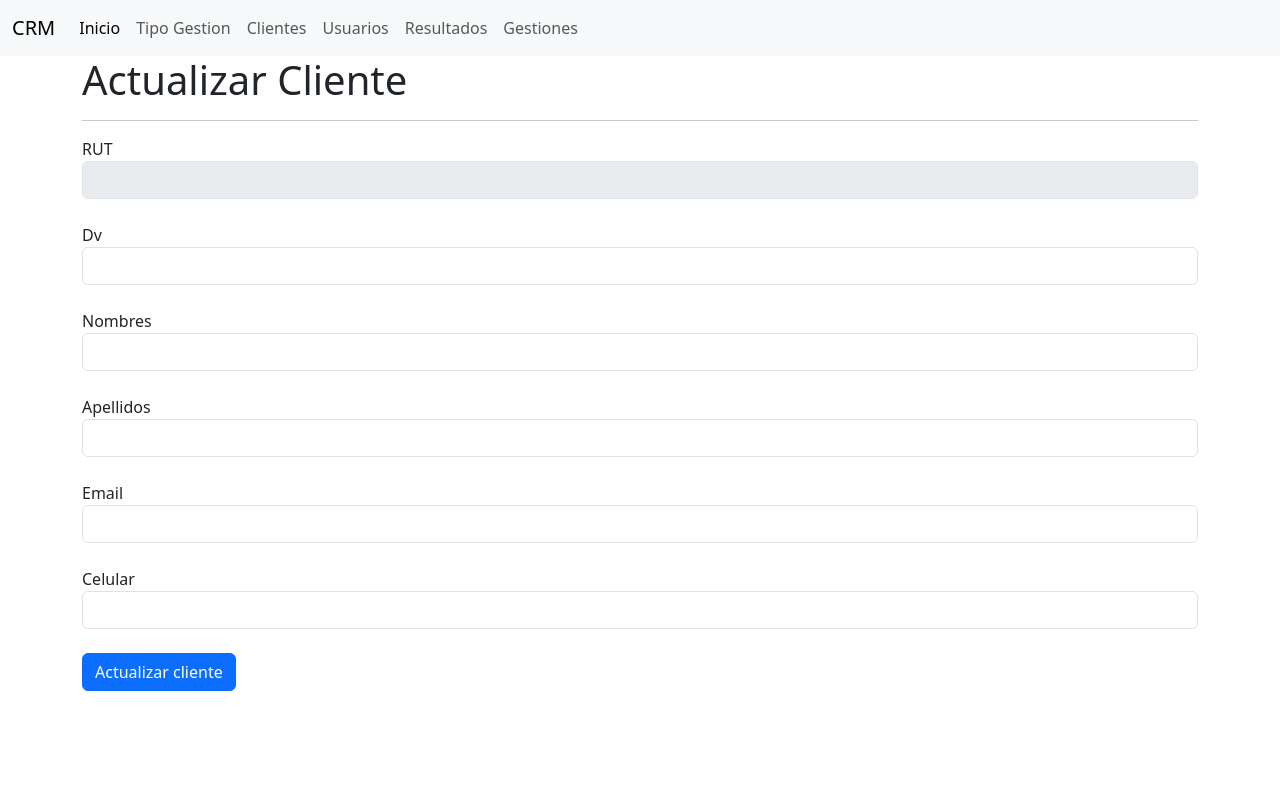
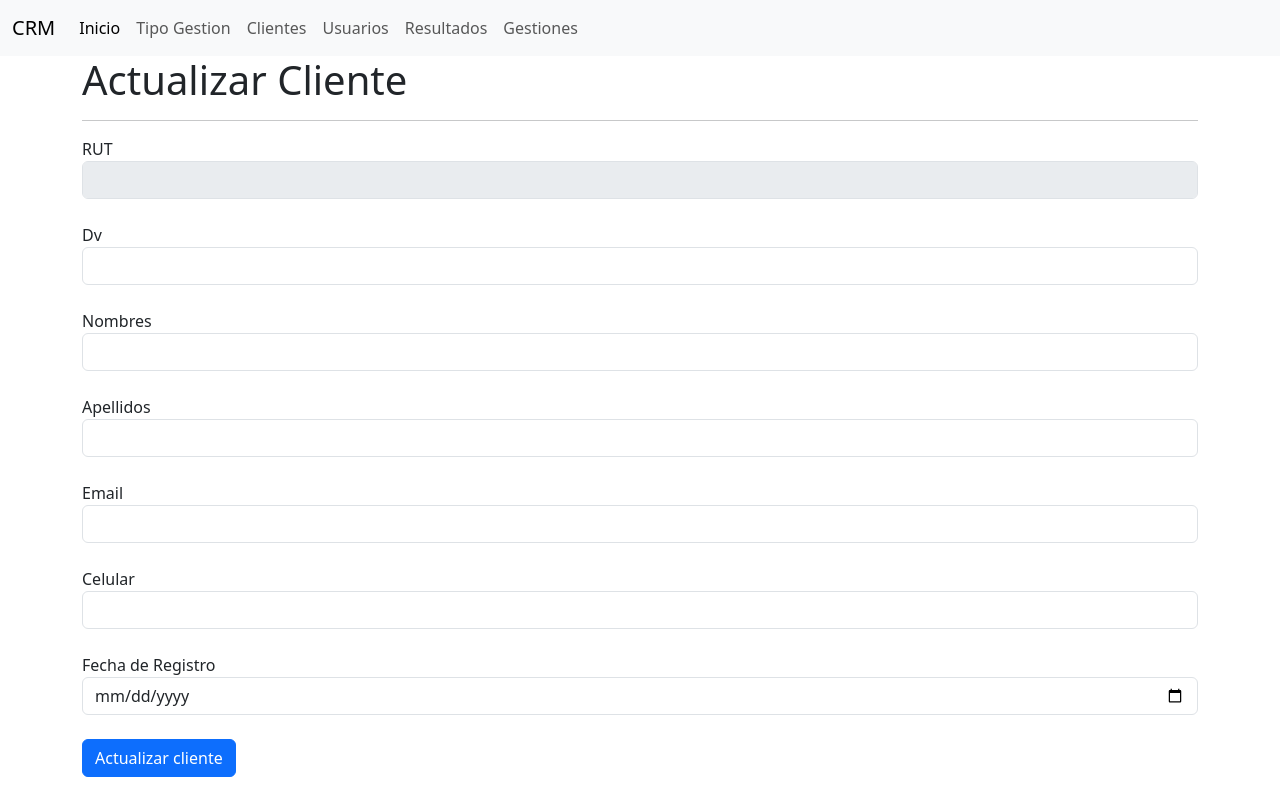
Before and after one commit to sebitabravo/crm-react, a React (Create React App) app: page /clientes/actualizar/1 in a window 1280 px wide. Built offline with nearby package versions, Linux system fonts and the light colour scheme; no server answers.

Commit message:
actualizar

```diff
--- a/src/cliente/ActualizarCliente.jsx
+++ b/src/cliente/ActualizarCliente.jsx
@@ -10,6 +10,7 @@ function ActualizarCliente() {
     apellidos: "",
     email: "",
     celular: "",
+    fecha_registro: "",
   });
   const { id } = useParams();
   const navigate = useNavigate();
@@ -20,15 +21,29 @@ function ActualizarCliente() {
 
   const cargarDatosCliente = async () => {
     try {
-      const response = await axios.get(`http://144.126.210.74:8080/api/cliente/${id}`);
+      const response = await axios.get(
+        `http://144.126.210.74:8080/api/cliente/${id}`
+      );
       if (response.data && response.data.length > 0) {
-        setCliente(response.data[0]);
+        const clienteData = response.data[0];
+        setCliente({
+          ...clienteData,
+          fecha_registro: formatFecha(clienteData.fecha_registro),
+        });
       } else {
         console.error("No se encontraron datos del cliente.");
       }
     } catch (error) {
       console.error("Error al cargar los datos del cliente:", error);
     }
+  };
+
+  const formatFecha = (fecha) => {
+    const date = new Date(fecha);
+    const year = date.getFullYear();
+    const month = String(date.getMonth() + 1).padStart(2, "0");
+    const day = String(date.getDate()).padStart(2, "0");
+    return `${year}-${month}-${day}`;
   };
 
   const onChange = (e) => {
@@ -42,8 +57,10 @@ function ActualizarCliente() {
   const onSubmit = async (e) => {
     e.preventDefault();
     try {
-      const response = await axios.patch(`http://144.126.210.74:8080/api/cliente/${id}`, cliente);
-      console.log("Cliente actualizado exitosamente:", response.data);
+      await axios.patch(
+        `http://144.126.210.74:8080/api/cliente/${id}`,
+        cliente
+      );
       navigate("/clientes");
     } catch (error) {
       console.error("Error al actualizar el cliente:", error);
@@ -110,6 +127,15 @@ function ActualizarCliente() {
             value={cliente.celular}
             onChange={onChange}
           />
+          <br />
+          <label>Fecha de Registro</label>
+          <input
+            type="date"
+            className="form-control"
+            name="fecha_registro"
+            value={cliente.fecha_registro}
+            onChange={onChange}
+          />
         </div>
         <br />
         <button type="submit" className="btn btn-primary">
```
